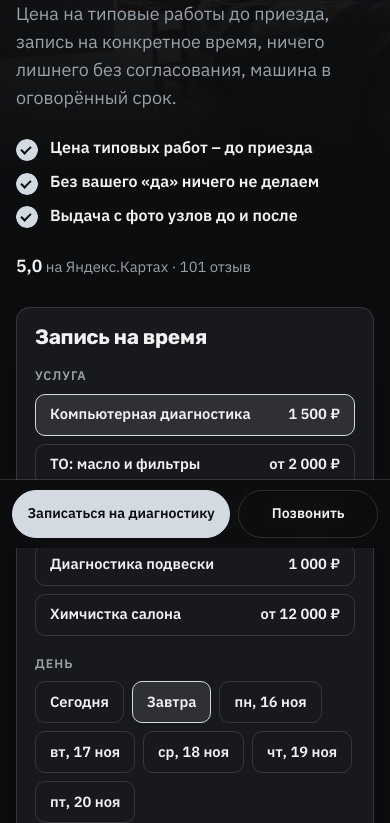
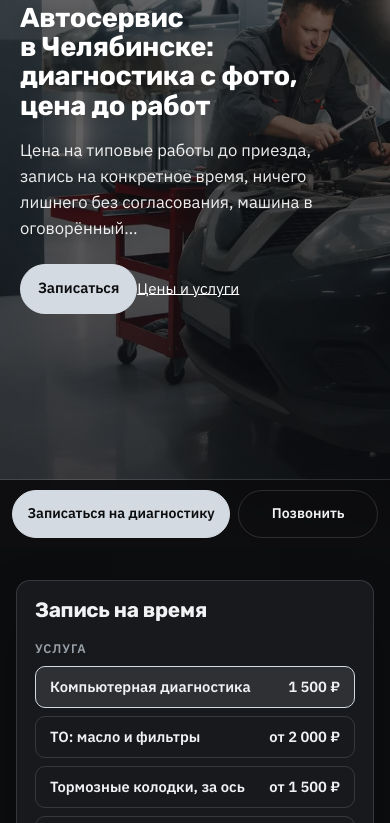
Before and after one commit to ethan2520ca-del/demo-vk-avto, a plain HTML site: page index.html in a window 390 px wide. Shown: the part 296-1119 px from the top of the page. Drawn offline with Linux system fonts and the light colour scheme.

Commit message:
первый экран по правилу: фото во весь экран + заголовок + подзаголовок + кнопки

```diff
--- a/index.html
+++ b/index.html
@@ -2,7 +2,6 @@
 <html lang="ru">
 <head>
 <meta charset="utf-8">
-<meta name="robots" content="noindex, nofollow" data-publish>
 <meta name="viewport" content="width=device-width, initial-scale=1, viewport-fit=cover">
 <title>ВК авто · Автосервис</title>
 <meta name="description" content="Цена на типовые работы до приезда, запись на конкретное время, ничего лишнего без согласования, машина в оговорённый срок.">
@@ -19,6 +18,39 @@
 :root { --c-canvas: #0c0d0f; --c-surface: #17191c; --c-ink: #f1f2f4; --c-ink-soft: #9ba1a9; --c-accent: #d3dae1; --c-accent-ink: #0c0d0f; --c-accent-deep: #d3dae1; --f-display: "Rubik", "Arial", system-ui, sans-serif; --f-text: "IBM Plex Sans", "Segoe UI", system-ui, sans-serif; --h1k: 1; }
 </style>
 <link rel="stylesheet" href="style-prod.css">
+<style id="hero-fix">
+/* hero-fix: первый экран = фото + заголовок + подзаголовок + кнопки */
+body{overflow-x:clip}
+.s-hero{position:relative!important;display:flex!important;align-items:center!important;
+  grid-template-columns:none!important;width:100vw!important;margin-left:calc(50% - 50vw)!important;
+  margin-right:calc(50% - 50vw)!important;min-height:calc(100svh - 68px)!important;
+  padding:clamp(20px,4vh,44px) 0!important;gap:0!important;border-radius:0!important;
+  background:#16161b var(--hero-bg) 50% 50%/cover no-repeat!important;color:#fff!important;overflow:hidden}
+.s-hero::before{content:"";position:absolute;inset:0;z-index:0;pointer-events:none;
+  background:linear-gradient(90deg,rgba(8,8,12,.88) 0%,rgba(8,8,12,.62) 36%,rgba(8,8,12,.22) 66%,rgba(8,8,12,.05) 100%),
+    linear-gradient(rgba(8,8,12,.34),rgba(8,8,12,.34))}
+.s-hero__text{position:relative;z-index:1;max-width:none;margin:0;
+  padding-left:max(var(--gut),calc((100vw - 1180px)/2 + var(--gut)));padding-right:var(--gut)}
+.s-hero__text>*:first-child{margin-top:0}
+.s-hero h1{color:#fff!important;font-size:calc(clamp(1.95rem,4vw,3.35rem) * var(--h1k,1))!important;
+  line-height:1.08!important;max-width:24ch;hyphens:none!important;text-wrap:pretty;
+  text-shadow:0 1px 18px rgba(0,0,0,.35)}
+.s-hero .s-lead{color:rgba(255,255,255,.92)!important;margin-top:18px;max-width:34ch;font-size:1.04rem;
+  text-shadow:0 1px 14px rgba(0,0,0,.4)}
+.s-hero .s-actions{margin-top:26px}
+.s-hero .s-link{color:#fff!important;border-bottom-color:rgba(255,255,255,.55)!important}
+.s-hero .s-eyebrow,.s-hero__img,.s-hero__photo,.s-hero__widget,.s-hero .s-ticks,.s-hero .s-rating{display:none!important}
+.s-section--widget{padding-top:clamp(32px,5vw,56px)}
+@media (max-width:820px){
+  .s-hero{min-height:calc(100svh - 64px)!important}
+  .s-hero__text{max-width:100%;padding:0 20px}
+  .s-hero h1{max-width:16ch;font-size:calc(clamp(1.7rem,7vw,2.4rem) * var(--h1k,1))!important}
+  .s-hero .s-actions{gap:14px 18px;flex-wrap:wrap;margin-top:22px}
+  .s-hero .s-btn{padding:0 1.15em;font-size:.92rem}
+  .s-hero .s-link{font-size:.95rem}
+  .s-hero::before{background:linear-gradient(180deg,rgba(8,8,12,.55) 0%,rgba(8,8,12,.62) 45%,rgba(8,8,12,.82) 100%)}
+}
+</style>
 </head>
 <body class="s-prod" id="top" data-wa="" data-tg="" data-max="">
 <header class="s-bar" data-s-bar>
@@ -29,16 +61,16 @@
   </div>
 </header>
 <main>
-  <section class="s-hero">
+  <section class="s-hero" style="--hero-bg:url('assets/hero.webp')">
     <div class="s-hero__text">
-      <p class="s-eyebrow">Ремонт, ТО и детейлинг по записи</p>
       <h1>Автосервис в Челябинске: диагностика с фото, цена до работ</h1>
-      <p class="s-lead">Цена на типовые работы до приезда, запись на конкретное время, ничего лишнего без согласования, машина в оговорённый срок.</p>
-      <ul class="s-ticks"><li>Цена типовых работ – до приезда</li><li>Без вашего «да» ничего не делаем</li><li>Выдача с фото узлов до и после</li></ul>
-      <p class="s-rating"><b>5,0</b> на Яндекс.Картах · 101 отзыв</p>
-      <figure class="s-hero__photo"><img class="" src="assets/hero.webp" alt="Мастер работает под капотом в светлом боксе" loading="lazy" decoding="async"></figure>
+      <p class="s-lead">Цена на типовые работы до приезда, запись на конкретное время, ничего лишнего без согласования, машина в оговорённый…</p>
+      <div class="s-actions"><a class="s-btn" href="#widget">Записаться</a><a class="s-link" href="#prices">Цены и услуги</a></div>
     </div>
-    <div class="s-hero__widget" id="widget"><form class="s-widget" data-s-booking data-days="7" data-closed="" data-slots="10:00,11:00,12:00,13:00,14:00,15:00,16:00,17:00,18:00,19:00,20:00" data-message="Здравствуйте! Хочу записаться в сервис: {услуга}, {день} в {время}. Марку, год и что беспокоит – напишу ниже." onsubmit="return false">
+  </section>
+
+  <section class="s-section s-section--widget" id="widget">
+<form class="s-widget" data-s-booking data-days="7" data-closed="" data-slots="10:00,11:00,12:00,13:00,14:00,15:00,16:00,17:00,18:00,19:00,20:00" data-message="Здравствуйте! Хочу записаться в сервис: {услуга}, {день} в {время}. Марку, год и что беспокоит – напишу ниже." onsubmit="return false">
       <h2 class="s-widget__title">Запись на время</h2>
       <fieldset><legend>Услуга</legend>
         <div class="s-chips s-chips--col"><label class="s-chip s-chip--row"><input type="radio" name="svc" value="0" data-name="Компьютерная диагностика" data-price="1500" data-from="" data-min="" checked><span>Компьютерная диагностика</span><b>1 500 ₽</b></label><label class="s-chip s-chip--row"><input type="radio" name="svc" value="1" data-name="ТО: масло и фильтры" data-price="2000" data-from="1" data-min=""><span>ТО: масло и фильтры</span><b>от 2 000 ₽</b></label><label class="s-chip s-chip--row"><input type="radio" name="svc" value="2" data-name="Тормозные колодки, за ось" data-price="1500" data-from="1" data-min=""><span>Тормозные колодки, за ось</span><b>от 1 500 ₽</b></label><label class="s-chip s-chip--row"><input type="radio" name="svc" value="3" data-name="Диагностика подвески" data-price="1000" data-from="" data-min=""><span>Диагностика подвески</span><b>1 000 ₽</b></label><label class="s-chip s-chip--row"><input type="radio" name="svc" value="4" data-name="Химчистка салона" data-price="12000" data-from="1" data-min=""><span>Химчистка салона</span><b>от 12 000 ₽</b></label></div>
@@ -52,9 +84,9 @@
       </div>
       <p class="s-send__note" data-s-copied hidden>Текст скопирован – вставьте его в чат.</p>
       <p class="s-demo">Цены для примера. В вашем сайте будут ваши.</p>
-    </form></div>
-    <figure class="s-hero__bg" aria-hidden="true"><img class="" src="assets/hero.webp" alt="Мастер работает под капотом в светлом боксе" decoding="async" fetchpriority="high"></figure>
+    </form>
   </section>
+
 
   <section class="s-section s-reveal">
     <header class="s-section__head"><h2>Что входит в визит</h2></header>
```
